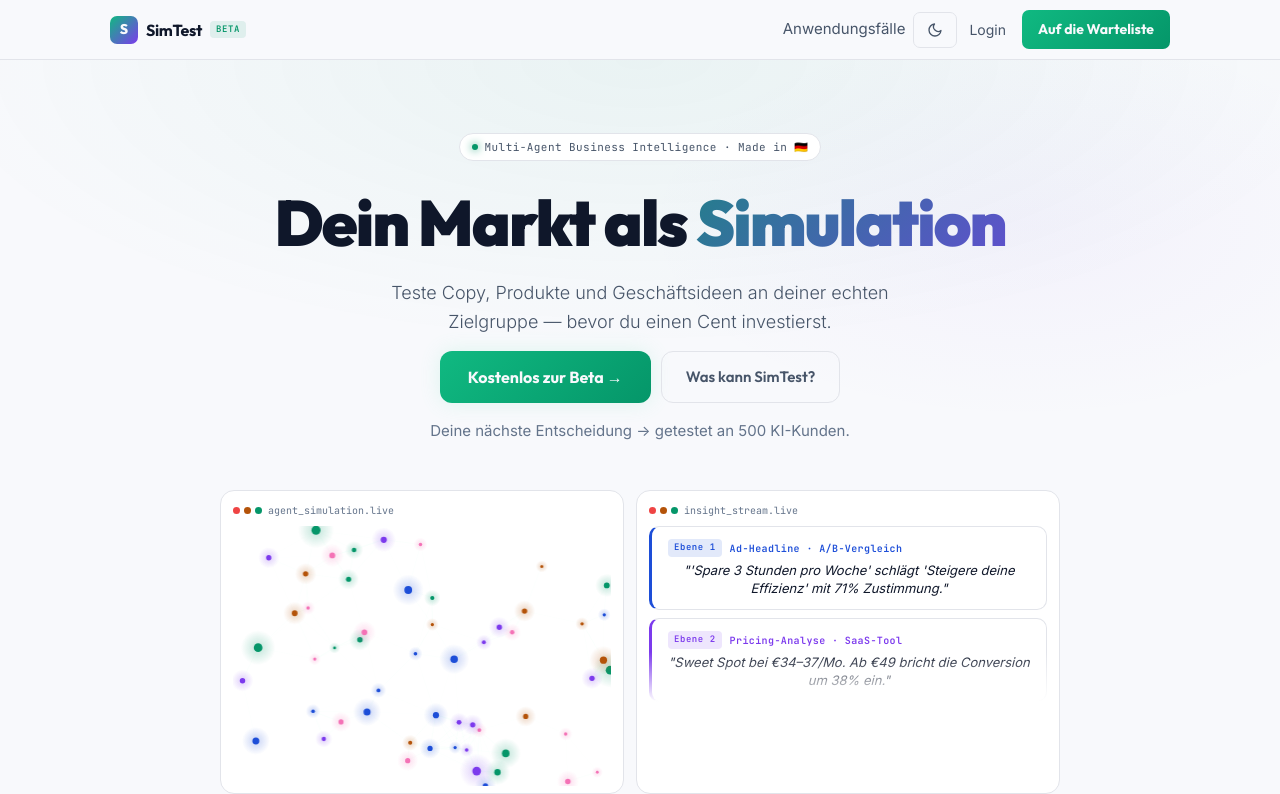
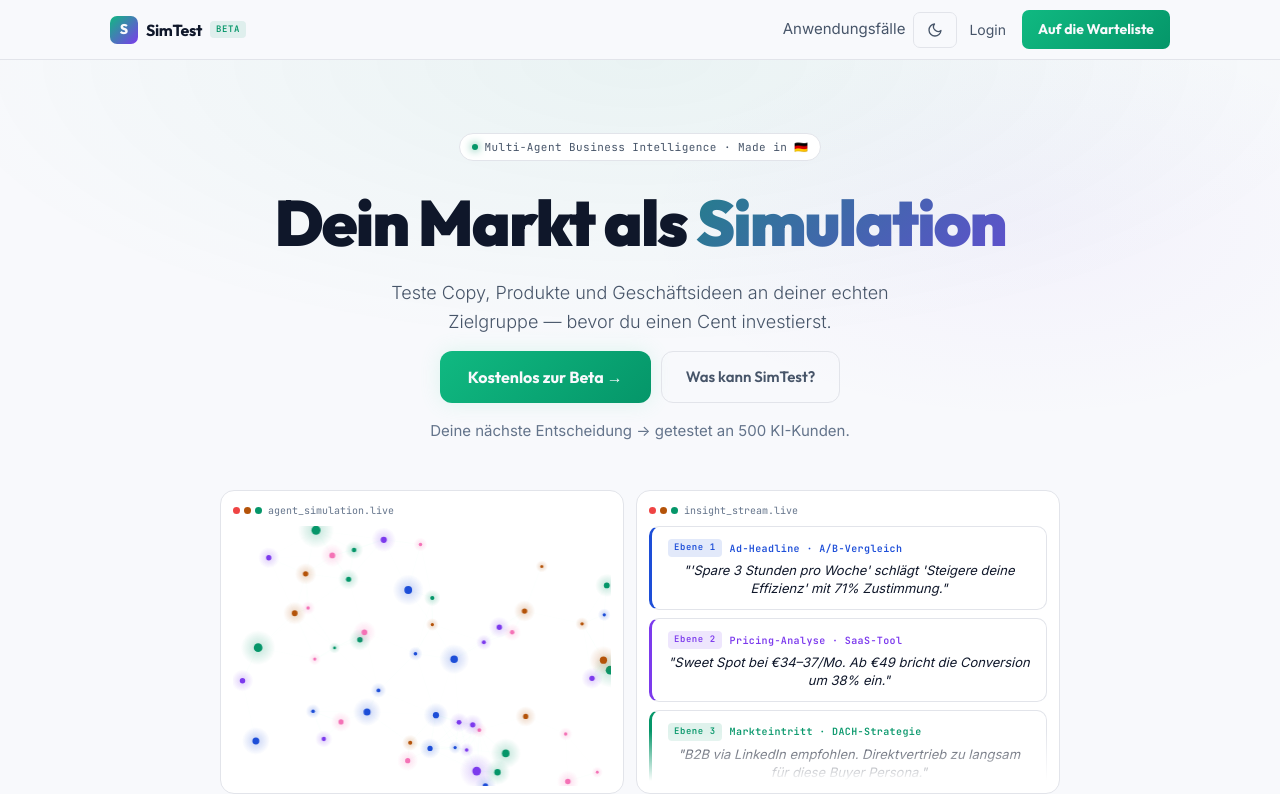
Before and after one commit to fabiancreation/simtest, a Next.js app: page / in a window 1280 px wide. Shown: the top 794 px of the page. Built offline with nearby package versions, Linux system fonts and the light colour scheme.

Commit message:
Fix: BIFeed maxHeight entfernt, startet mit 1 Karte sichtbar
Co-Authored-By: Claude Opus 4.6 (1M context) <noreply@anthropic.com>

```diff
--- a/src/app/page.jsx
+++ b/src/app/page.jsx
@@ -219,13 +219,13 @@ function BIFeed({ mobile }) {
     { persona: "Pricing-Analyse · SaaS-Tool", color: C.purple, level: "Ebene 2", text: "\"Sweet Spot bei €34–37/Mo. Ab €49 bricht die Conversion um 38% ein.\"" },
     { persona: "Markteintritt · DACH-Strategie", color: C.accent, level: "Ebene 3", text: "\"B2B via LinkedIn empfohlen. Direktvertrieb zu langsam für diese Buyer Persona.\"" },
   ];
-  const [vc, setVc] = useState(0);
+  const [vc, setVc] = useState(1);
   useEffect(() => {
     if (vc < messages.length) {
       const t = setTimeout(() => setVc(v => v + 1), 2500);
       return () => clearTimeout(t);
     } else {
-      const t = setTimeout(() => setVc(0), 3000);
+      const t = setTimeout(() => setVc(1), 4000);
       return () => clearTimeout(t);
     }
   }, [vc]);
@@ -233,7 +233,7 @@ function BIFeed({ mobile }) {
   const levelColor = { "Ebene 1": C.blue, "Ebene 2": C.purple, "Ebene 3": C.accent };
 
   return (
-    <div style={{ display: "flex", flexDirection: "column", gap: 8, maxHeight: mobile ? 280 : 360, overflow: "hidden", position: "relative" }}>
+    <div style={{ display: "flex", flexDirection: "column", gap: 8, height: "100%", overflow: "hidden", position: "relative" }}>
       {messages.slice(0, vc).map((msg, i) => (
         <div key={`${i}-${vc}`} style={{
           background: C.bgCard, border: `1px solid ${C.border}`,
```
